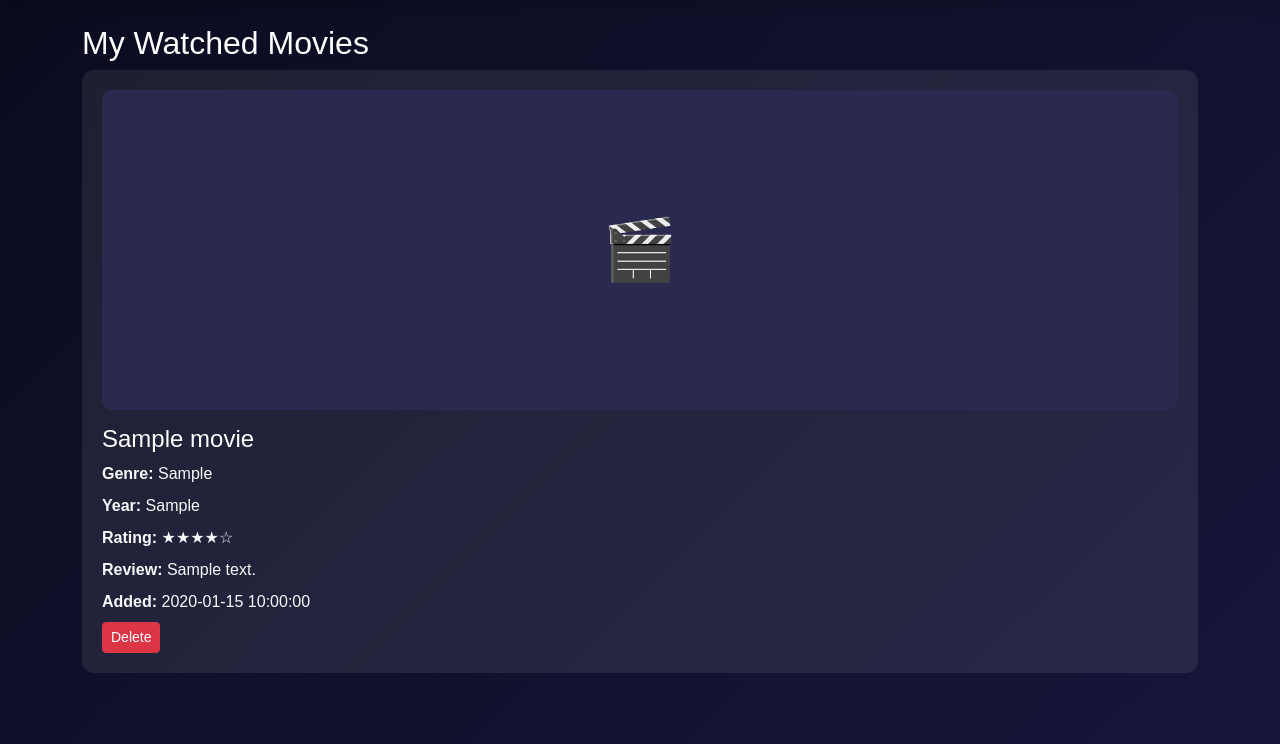
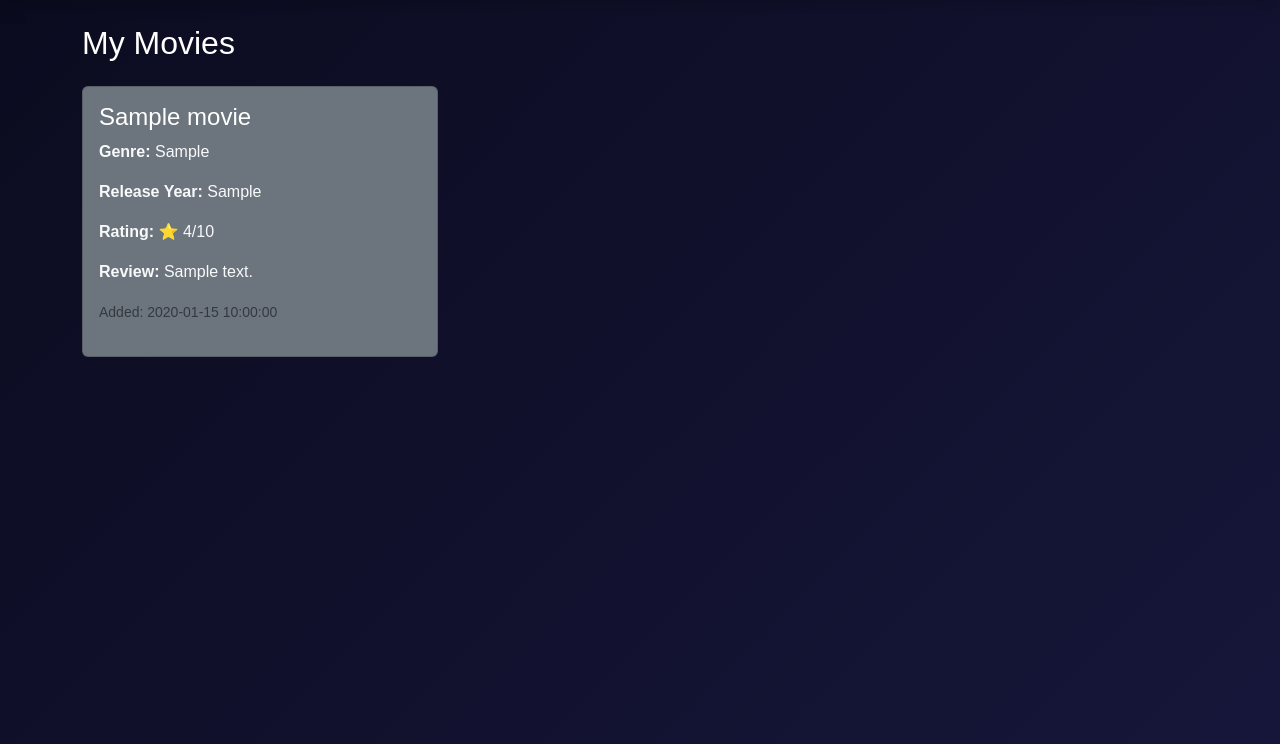
Before and after one commit to arranjan681/ReelLog, a Flask app: page /movies in a window 1280 px wide. Shown: the part 56-800 px from the top of the page. Run offline with Flask 3, Linux system fonts and the light colour scheme; a user stored in the database is signed in; tables that the repository leaves empty hold one stand-in row (values such as "Sample post").

Commit message:
Update movies.html

```diff
--- a/templates/movies.html
+++ b/templates/movies.html
@@ -1,37 +1,28 @@
 {% extends 'base.html' %}
 {% block content %}
-<h2>My Watched Movies</h2>
 
-<div class="movie-grid">
+<h2 class="mb-4">My Movies</h2>
+
+{% if movies %}
+<div class="row">
     {% for movie in movies %}
-    <div class="movie-card">
-        {% if movie.poster_url %}
-            <img src="{{ movie.poster_url }}" alt="{{ movie.movie_name }}" class="movie-poster">
-        {% else %}
-            <div class="poster-placeholder">🎬</div>
-        {% endif %}
+    <div class="col-md-4 mb-4">
+        <div class="card bg-secondary text-light p-3">
 
-        <div class="movie-content">
             <h4>{{ movie.movie_name }}</h4>
             <p><strong>Genre:</strong> {{ movie.genre }}</p>
-            <p><strong>Year:</strong> {{ movie.release_year }}</p>
-            <p><strong>Rating:</strong>
-                {% if movie.rating == 1 %}★☆☆☆☆{% endif %}
-                {% if movie.rating == 2 %}★★☆☆☆{% endif %}
-                {% if movie.rating == 3 %}★★★☆☆{% endif %}
-                {% if movie.rating == 4 %}★★★★☆{% endif %}
-                {% if movie.rating == 5 %}★★★★★{% endif %}
-            </p>
-            <p><strong>Review:</strong> {{ movie.review if movie.review else 'No review' }}</p>
-            <p><strong>Added:</strong> {{ movie.timestamp.strftime('%Y-%m-%d %H:%M:%S') }}</p>
+            <p><strong>Release Year:</strong> {{ movie.release_year }}</p>
+            <p><strong>Rating:</strong> ⭐ {{ movie.rating }}/10</p>
+            <p><strong>Review:</strong> {{ movie.review }}</p>
+            <p class="text-muted"><small>Added: {{ movie.timestamp }}</small></p>
 
-            <a href="{{ url_for('delete_movie', id=movie.id) }}" class="btn btn-danger btn-sm">Delete</a>
         </div>
     </div>
     {% endfor %}
 </div>
 
-{% if not movies %}
-<p>No watched movies yet.</p>
+{% else %}
+<p>No movies added yet.</p>
 {% endif %}
+
 {% endblock %}
```
